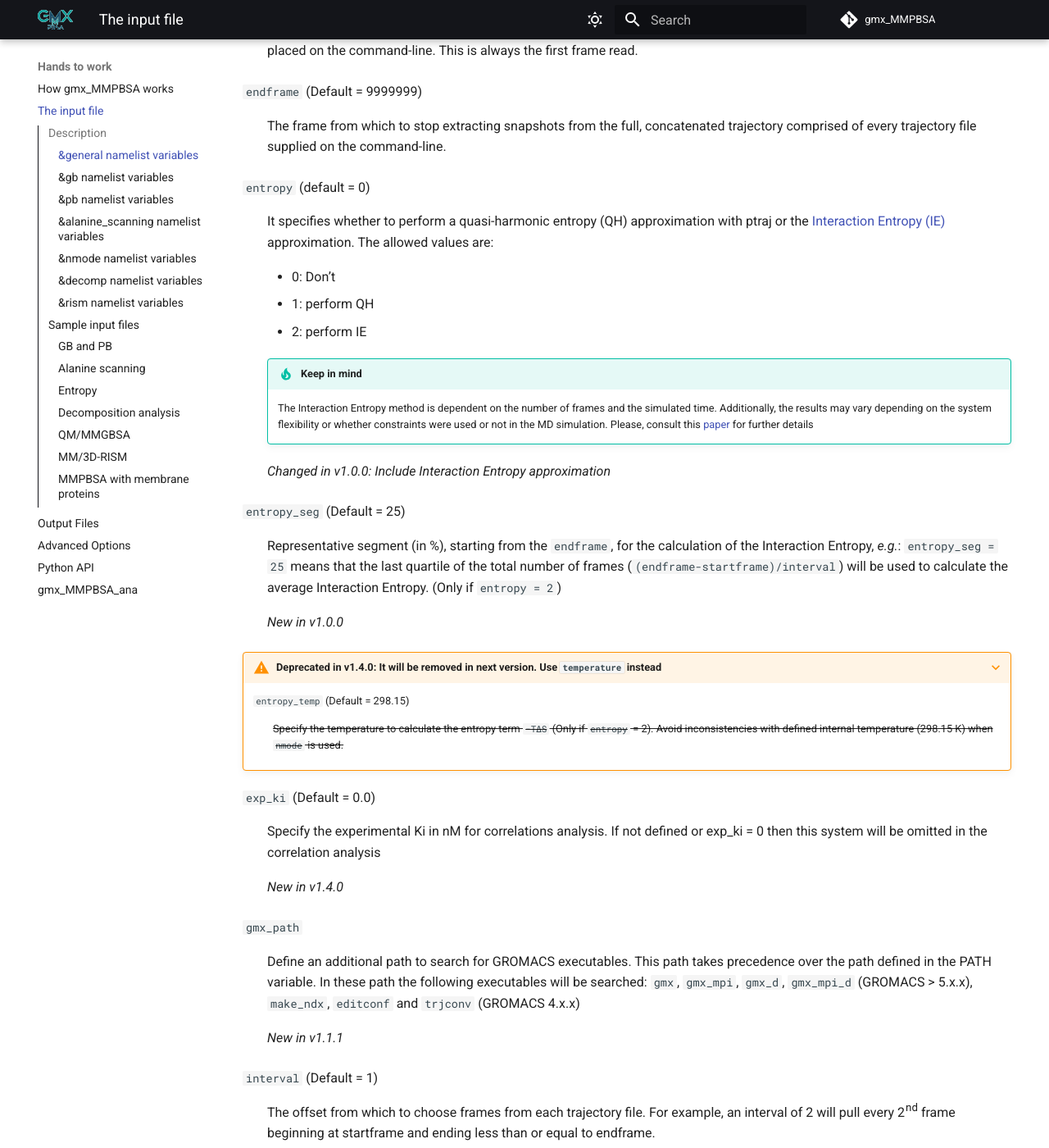
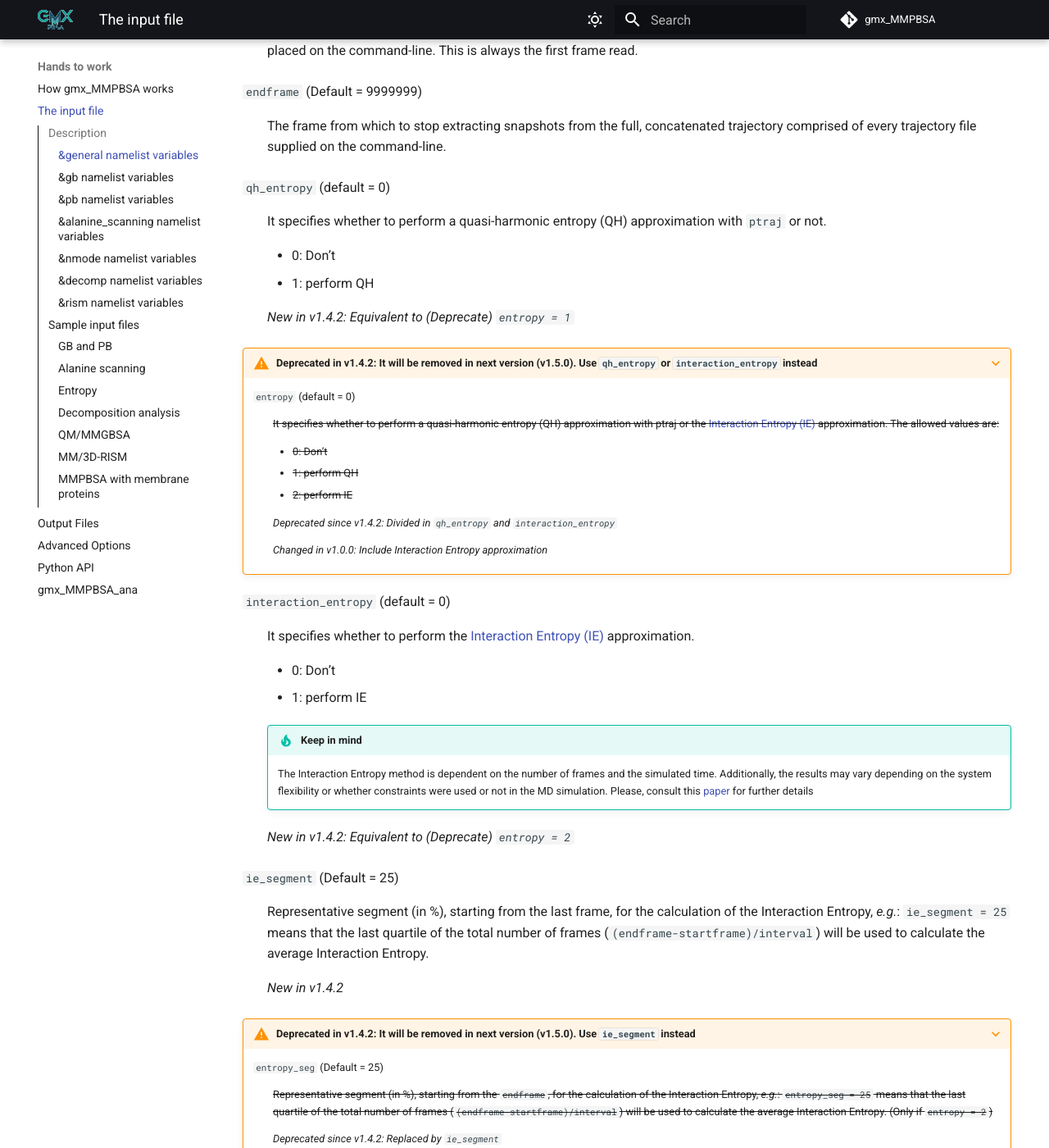
Before and after one commit to Valdes-Tresanco-MS/gmx_MMPBSA, an MkDocs documentation site: the page built from docs/input_file.md, in a window 1280 px wide and 1400 px high, scrolled down 1203 px. Shown: the whole window at 82% size. Built offline with MkDocs 1.6.1 and Material for MkDocs 9.7.7, drawn with Linux system fonts in a browser that asks for light colours; comment, search, counter and statistics services are not loaded.

Commit message:
updated deprecated variable

```diff
--- a/docs/input_file.md
+++ b/docs/input_file.md
@@ -61,30 +61,62 @@ printed, which aids in debugging of issues. (Default = 0) (Advanced Option)
 :   The frame from which to stop extracting snapshots from the full, concatenated trajectory comprised of every
     trajectory file supplied on the command-line.
 
-`entropy` (default = 0)
-:    It specifies whether to perform a quasi-harmonic entropy (QH) approximation with ptraj or the
-     [Interaction Entropy (IE)][3] approximation. The allowed values are:
+`qh_entropy` (default = 0)
+:    It specifies whether to perform a quasi-harmonic entropy (QH) approximation with `ptraj` or not.
 
      * 0: Don’t
      * 1: perform QH
-     * 2: perform IE
+
+    _New in v1.4.2: Equivalent to (Deprecate) `entropy = 1`_
+
+???+ warning "Deprecated in v1.4.2: It will be removed in next version (v1.5.0). Use `qh_entropy` or `interaction_entropy` instead"
+
+    `entropy` (default = 0)
+    :    ~~It specifies whether to perform a quasi-harmonic entropy (QH) approximation with ptraj or the
+         [Interaction Entropy (IE)][3] approximation. The allowed values are:~~
+
+         * ~~0: Don’t~~
+         * ~~1: perform QH~~
+         * ~~2: perform IE~~
+
+        _Deprecated since v1.4.2: Divided in `qh_entropy` and `interaction_entropy`_
+
+        _Changed in v1.0.0: Include Interaction Entropy approximation_
+
+`interaction_entropy` (default = 0)
+:    It specifies whether to perform the [Interaction Entropy (IE)][3] approximation.
+
+     * 0: Don’t
+     * 1: perform IE
 
     !!! tip "Keep in mind"
         The Interaction Entropy method is dependent on the number of frames and the simulated time. Additionally,
         the results may vary depending on the system flexibility or whether constraints were used or not in the MD
         simulation. Please, consult this [paper][3] for further details
 
-    _Changed in v1.0.0: Include Interaction Entropy approximation_
+    _New in v1.4.2: Equivalent to (Deprecate) `entropy = 2`_
 
   [3]: https://pubs.acs.org/doi/abs/10.1021/jacs.6b02682
 
-`entropy_seg` (Default = 25)
-:    Representative segment (in %), starting from the `endframe`, for the calculation of the
-     Interaction Entropy, _e.g._: `entropy_seg = 25` means that the last quartile of the total number of frames
-     (`(endframe-startframe)/interval`) will be used to calculate the average Interaction Entropy. (Only
-      if `entropy = 2`)
 
-    _New in v1.0.0_
+`ie_segment` (Default = 25)
+:    Representative segment (in %), starting from the last frame, for the calculation of the
+     Interaction Entropy, _e.g._: `ie_segment = 25` means that the last quartile of the total number of frames
+     (`(endframe-startframe)/interval`) will be used to calculate the average Interaction Entropy.
+
+    _New in v1.4.2_
+
+???+ warning "Deprecated in v1.4.2: It will be removed in next version (v1.5.0). Use `ie_segment` instead"
+
+    `entropy_seg` (Default = 25)
+    :    ~~Representative segment (in %), starting from the `endframe`, for the calculation of the
+         Interaction Entropy, _e.g._: `entropy_seg = 25` means that the last quartile of the total number of frames
+         (`(endframe-startframe)/interval`) will be used to calculate the average Interaction Entropy. (Only
+          if `entropy = 2`)~~
+
+        _Deprecated since v1.4.2: Replaced by `ie_segment`_
+
+        _New in v1.0.0_
 
 ???+ warning "Deprecated in v1.4.0: It will be removed in next version. Use `temperature` instead"
 
```
